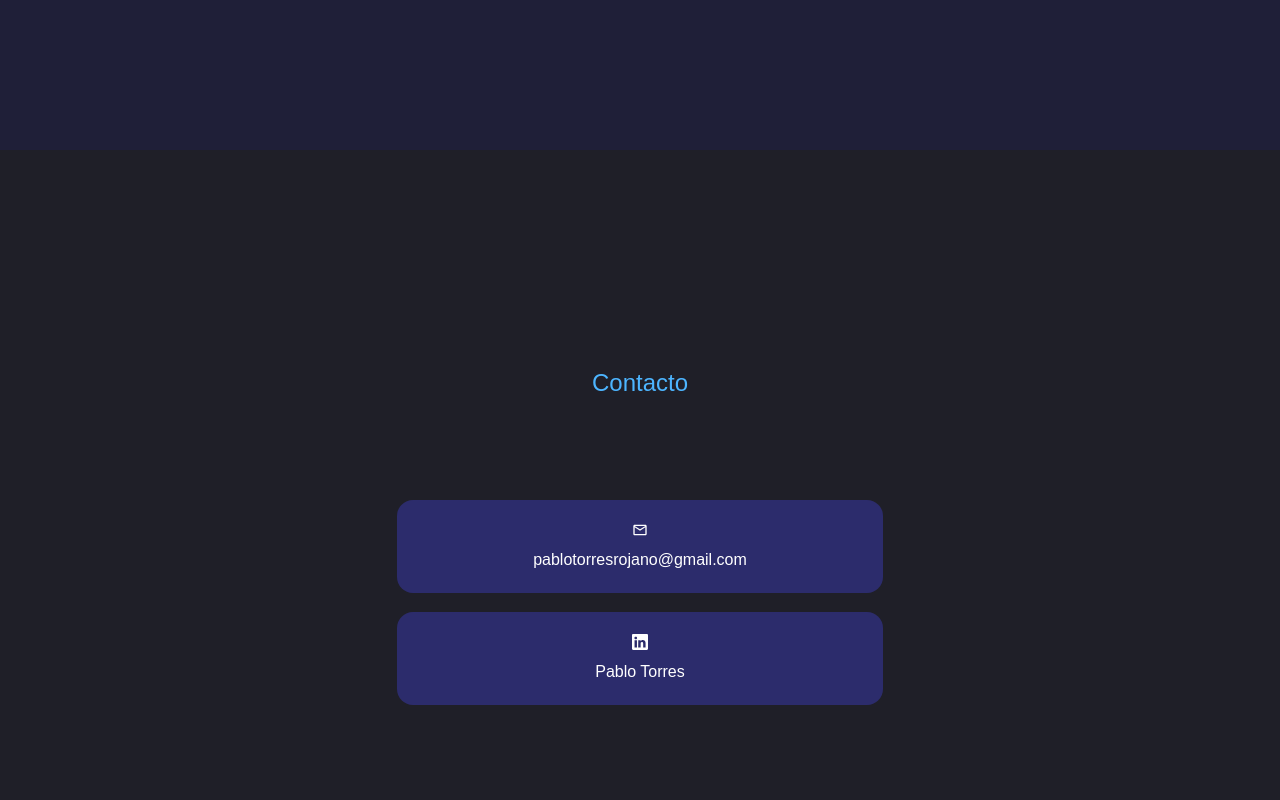
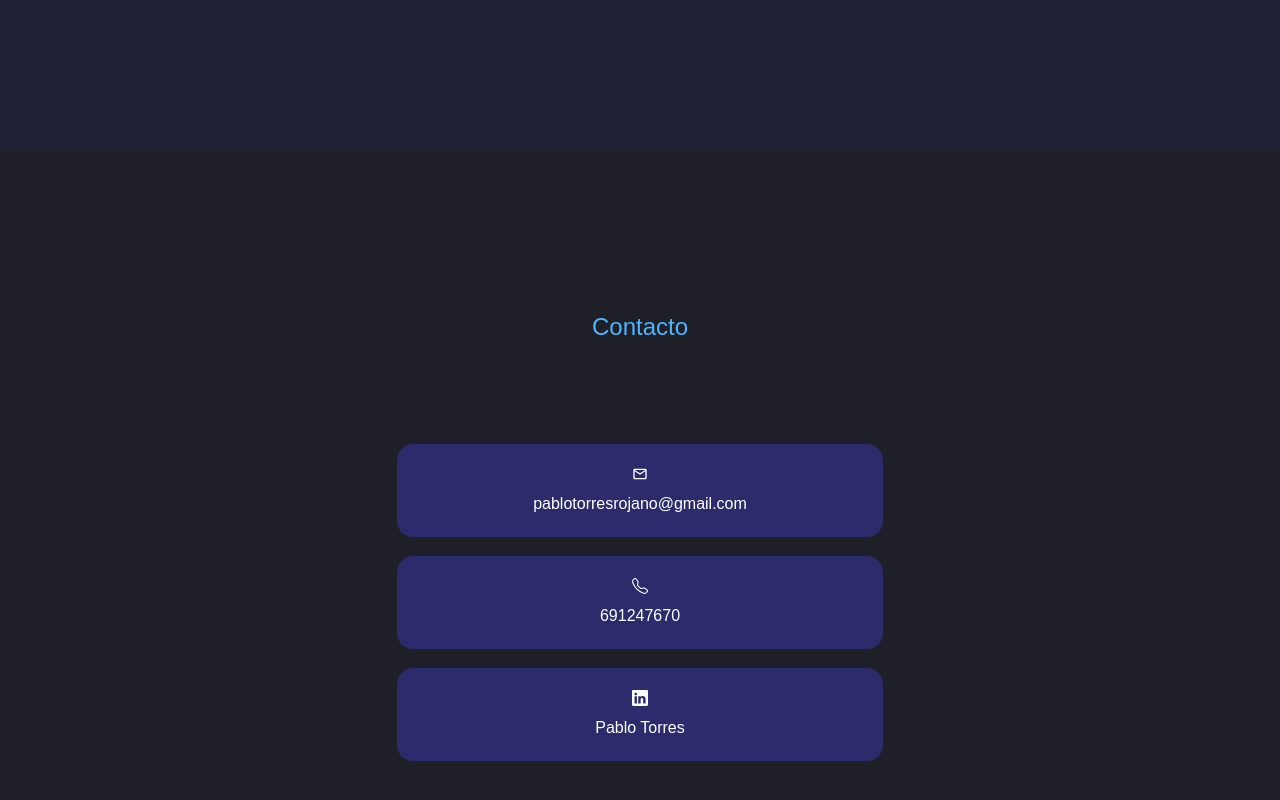
Before and after one commit to PabloTRM/pablotrm, a React (Create React App) app: page / in a window 1280 px wide. Shown: the part 3050-3850 px from the top of the page. Built offline with nearby package versions, Linux system fonts and the light colour scheme.

Commit message:
Adding contact me, fixing vw bug and

```diff
--- a/src/components/contact/Contact.jsx
+++ b/src/components/contact/Contact.jsx
@@ -15,8 +15,14 @@ const Contact = () => {
                                 <h4>pablotorresrojano@gmail.com</h4>
                             </div>
                         </a>
+                <a href="tel:+34691247670">
+                    <div className="contact_option">
+                        <BsTelephone></BsTelephone>
+                        <h4>691247670</h4>
+                    </div>
+                </a>
 
-                <a href="https://linkedin.com" target="_blank">
+                <a href="https://www.linkedin.com/in/pablo-torres-rojano/">
                     <div className="contact_option">
                         <BsLinkedin></BsLinkedin>
                         <h4>Pablo Torres</h4>
--- a/src/components/header/HeaderSocials.jsx
+++ b/src/components/header/HeaderSocials.jsx
@@ -4,8 +4,8 @@ import {BsGithub, BsLinkedin} from "react-icons/bs";
 const HeaderSocials= () => {
     return (
         <div className='header_socials'>
-            <a href="https://linkedin.com" rel="noreferrer" target="_blank">< BsLinkedin size={40} /></a>
-            <a href="https://github.com/PabloTRM" rel="noreferrer" target="_blank"><BsGithub size={40}/></a>
+            <a href="https://www.linkedin.com/in/pablo-torres-rojano/">< BsLinkedin size={40} /></a>
+            <a href="https://github.com/PabloTRM"><BsGithub size={40}/></a>
         </div>
     )
 
--- a/src/index.css
+++ b/src/index.css
@@ -29,7 +29,6 @@ html {
 
 
 body {
-    width: 100vw;
     font-family: sans-serif;
     background: var(--color-bg);
     color: var(--color-white);
```
